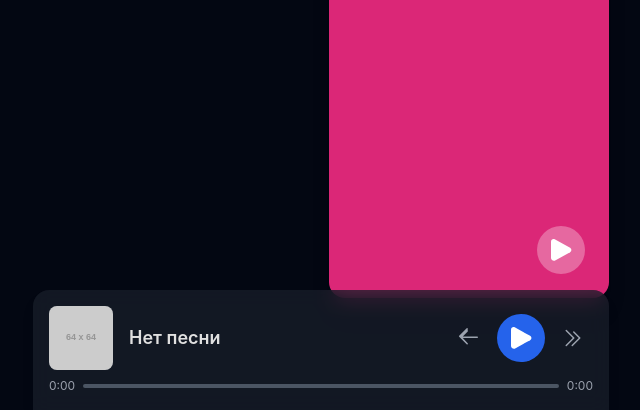
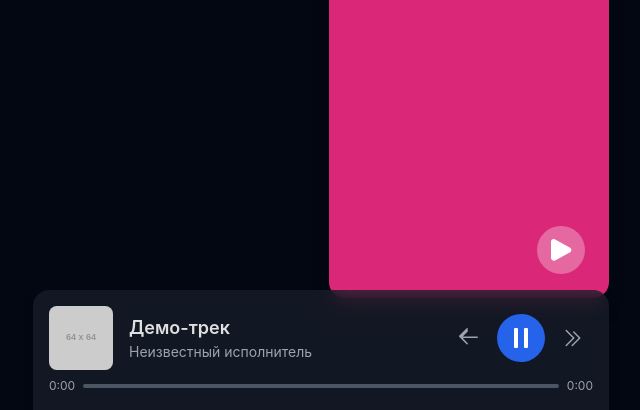
Before and after one commit to vitnes03/vitnes03.github.io, a plain HTML site: page index.html in a window 1280 px wide. Shown: the part 390-800 px from the top of the page, without its empty margins (319-959 px from the left). Drawn offline with nearby package versions, Linux system fonts and the light colour scheme; no server answers; placeholder pictures from the web are drawn by us.

Commit message:
Update index.html

```diff
--- a/index.html
+++ b/index.html
@@ -154,23 +154,32 @@
             };
 
             const fetchPlaylistData = async () => {
-                try {
-                    const response = await fetch('http://127.0.0.1:5000/api/playlist');
-                    if (!response.ok) {
-                        throw new Error(`HTTP error! status: ${response.status}`);
-                    }
-                    songs = await response.json();
-
-                    // Добавляем трек с вашей ссылкой для демонстрации
-                    songs.push({
+                // This is a temporary hardcoded playlist to demonstrate functionality.
+                // For a real application, this data should be fetched from a server.
+                songs = [
+                    {
                         "title": "Демо-трек",
                         "artist": "Неизвестный исполнитель",
                         "url": "https://zaycev.cdn.zerocdn.com/ef2d74f97b3d532e97686aa562ecb668:2025091308/track/25045916.mp3",
                         "image": "https://placehold.co/64x64/FFA500/FFFFFF?text=Demo"
-                    });
+                    },
+                    {
+                        "title": "Песня 2",
+                        "artist": "Исполнитель 2",
+                        "url": "https://www.soundhelix.com/examples/mp3/SoundHelix-Song-2.mp3",
+                        "image": "https://placehold.co/64x64/3498DB/FFFFFF?text=Song+2"
+                    },
+                    {
+                        "title": "Песня 3",
+                        "artist": "Исполнитель 3",
+                        "url": "https://www.soundhelix.com/examples/mp3/SoundHelix-Song-3.mp3",
+                        "image": "https://placehold.co/64x64/E74C3C/FFFFFF?text=Song+3"
+                    }
+                ];
 
-                } catch (error) {
-                    console.error('Ошибка при получении плейлиста:', error);
+                // Play the first track immediately to show the UI works
+                if (songs.length > 0) {
+                    playTrack(0);
                 }
             };
 
```
